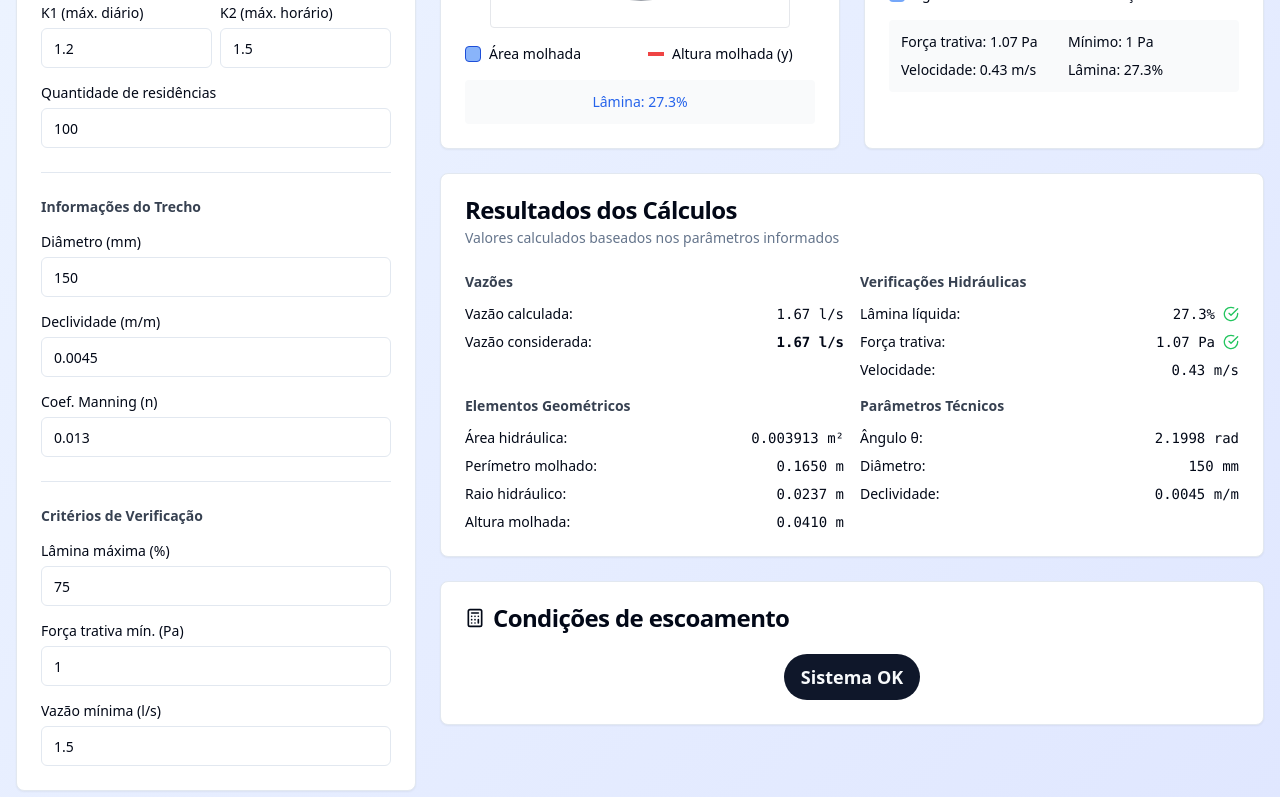
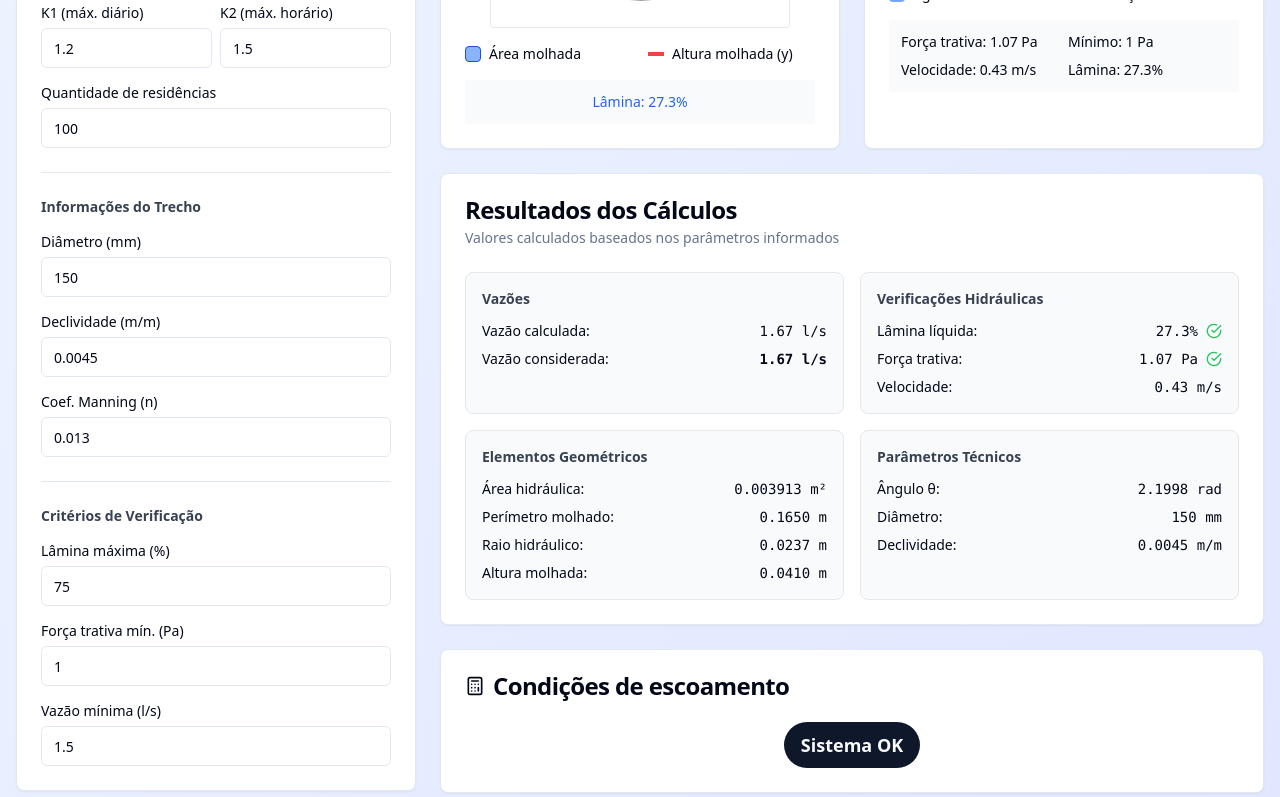
Before and after one commit to leo-nazareth/sewerage_hydraulic_simulator, a React (Vite) app: page / in a window 1280 px wide. Shown: the part 547-1344 px from the top of the page. Built offline with nearby package versions, Linux system fonts and the light colour scheme.

Commit message:
fix(ui): keep legend blue and add borders to result sections
- Keep wastewater legend icon blue regardless of tractive force
- Add border, padding and background to all result sub-sections
- Improve visual separation between Flows, Verification, Geometric and Technical sections

```diff
--- a/src/App.jsx
+++ b/src/App.jsx
@@ -292,7 +292,7 @@ function App() {
                   {resultados && (
                     <div className="grid grid-cols-1 md:grid-cols-2 gap-4">
                       {/* Vazões */}
-                      <div className="space-y-3">
+                      <div className="space-y-3 p-4 border border-gray-200 rounded-lg bg-gray-50">
                         <h4 className="font-semibold text-sm text-gray-700">{t('results.flows.title')}</h4>
                         <div className="space-y-2 text-sm">
                           <div className="flex justify-between">
@@ -307,7 +307,7 @@ function App() {
                       </div>
 
                       {/* Verificações Hidráulicas */}
-                      <div className="space-y-3">
+                      <div className="space-y-3 p-4 border border-gray-200 rounded-lg bg-gray-50">
                         <h4 className="font-semibold text-sm text-gray-700">{t('results.verification.title')}</h4>
                         <div className="space-y-2 text-sm">
                           <div className="flex justify-between items-center">
@@ -340,7 +340,7 @@ function App() {
                       </div>
 
                       {/* Elementos Geométricos */}
-                      <div className="space-y-3">
+                      <div className="space-y-3 p-4 border border-gray-200 rounded-lg bg-gray-50">
                         <h4 className="font-semibold text-sm text-gray-700">{t('results.geometric.title')}</h4>
                         <div className="space-y-2 text-sm">
                           <div className="flex justify-between">
@@ -363,7 +363,7 @@ function App() {
                       </div>
 
                       {/* Parâmetros Técnicos */}
-                      <div className="space-y-3">
+                      <div className="space-y-3 p-4 border border-gray-200 rounded-lg bg-gray-50">
                         <h4 className="font-semibold text-sm text-gray-700">{t('results.technical.title')}</h4>
                         <div className="space-y-2 text-sm">
                           <div className="flex justify-between">
--- a/src/components/VisualizacaoPerfilRede.jsx
+++ b/src/components/VisualizacaoPerfilRede.jsx
@@ -254,9 +254,7 @@ const VisualizacaoPerfilRede = ({ resultados, parametros }) => {
 
           <div className="grid grid-cols-2 gap-4 text-sm">
             <div className="flex items-center gap-2">
-              <div className={`w-4 h-4 rounded ${
-                statusFluxo === 'normal' ? 'bg-blue-500' : 'bg-red-500'
-              } bg-opacity-70`}></div>
+              <div className="w-4 h-4 rounded bg-blue-500 bg-opacity-70"></div>
               <span>{t('visualization.profile.wastewater')}</span>
             </div>
             {statusFluxo === 'normal' ? (
```
